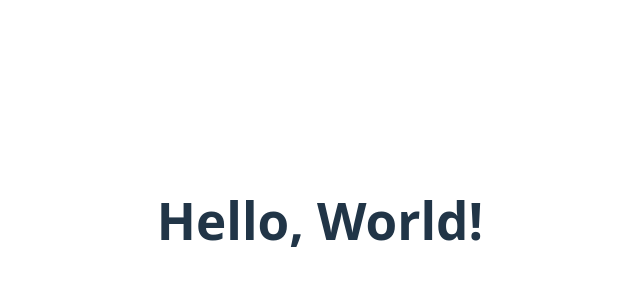
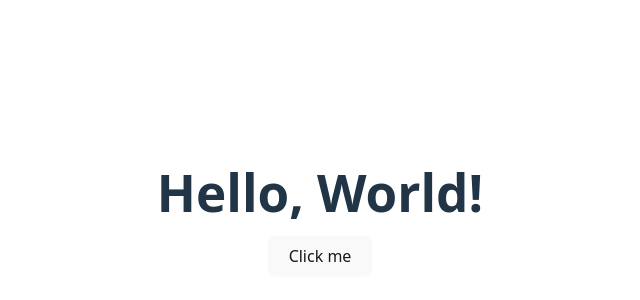
Before and after one commit to pruszel/Travel-Stream, a React (Vite) app in the folder frontend/: page / in a window 1280 px wide. Shown: the part 180-480 px from the top of the page, without its empty margins (320-960 px from the left). Built offline with nearby package versions, Linux system fonts and the light colour scheme.

Commit message:
Add sample daisyUI component to verify functionality

```diff
--- a/frontend/src/App.tsx
+++ b/frontend/src/App.tsx
@@ -1,9 +1,18 @@
 import "./App.css";
+import { useState } from "react";
 
 function App() {
+  const [buttonText, setButtonText] = useState("Click me");
+  const handleClick = () => {
+    setButtonText("Thanks!");
+  };
+
   return (
     <>
       <h1 className="text-4xl font-bold">Hello, World!</h1>
+      <button className="mt-4 btn" onClick={handleClick}>
+        {buttonText}
+      </button>
     </>
   );
 }
```
